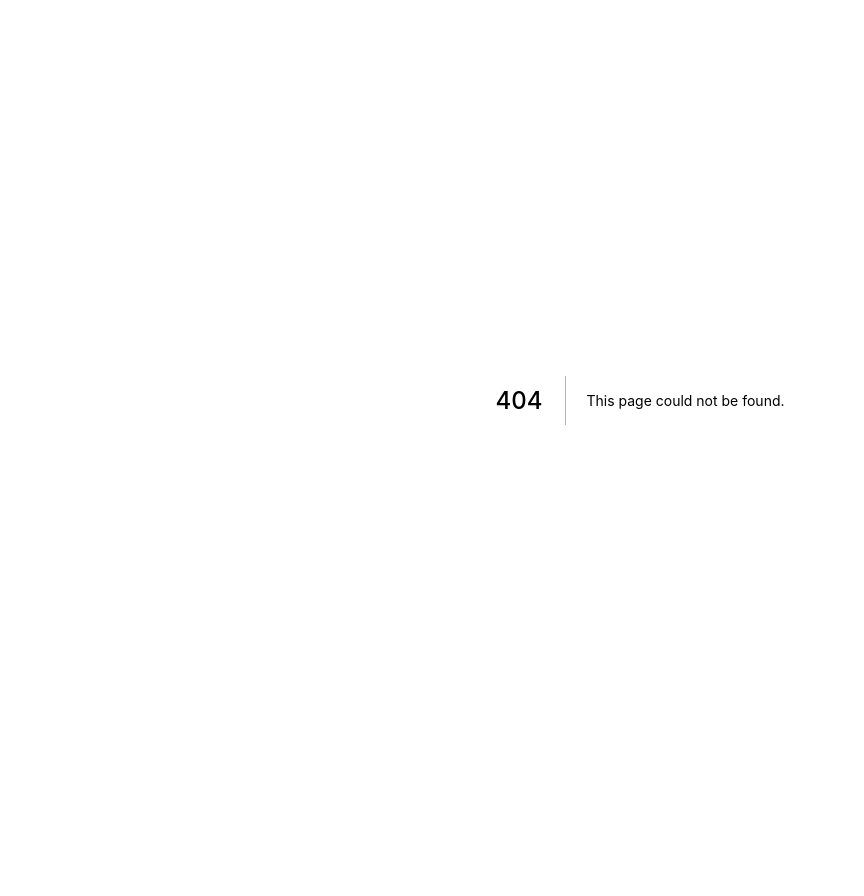
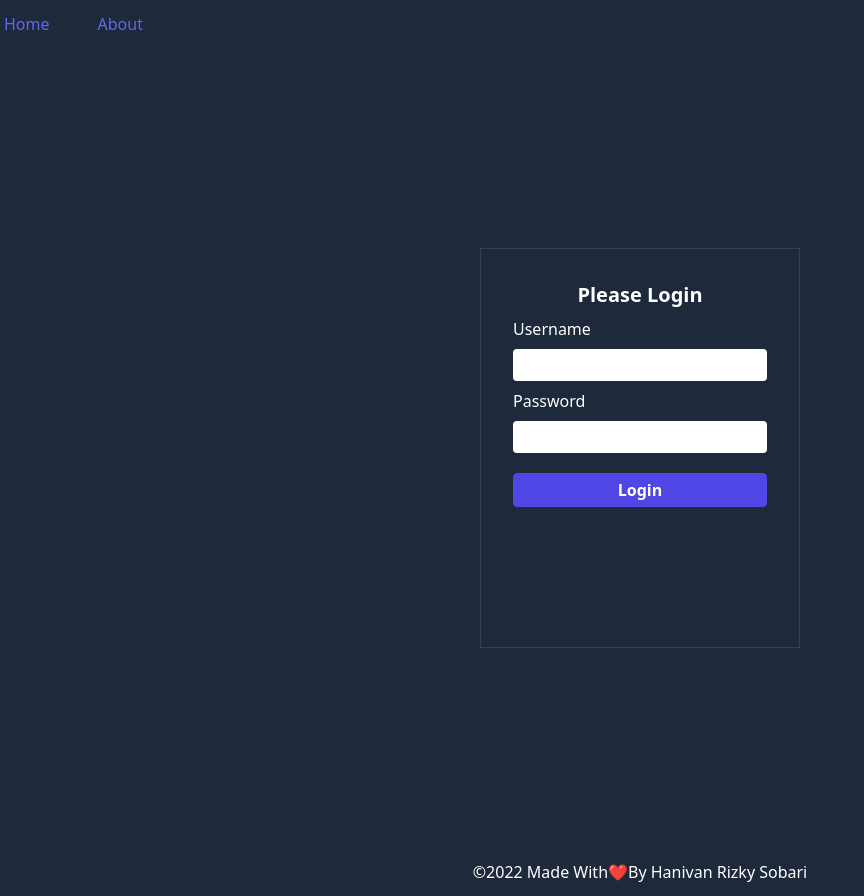
Before and after one commit to Hanivan/profile-page, a Next.js app: page /auth/login in a window 1280 px wide. Before the commit this address had no page. Shown: the whole page, without its empty margins (0-864 px from the left). Before the commit the page ends 800 px from the top, so only its background shows below. Built offline with nearby package versions, Linux system fonts and the light colour scheme.

Commit message:
update<feat>: add login page & better coloring

```diff
--- a/components/global/footer.tsx
+++ b/components/global/footer.tsx
@@ -1,9 +1,16 @@
 import { NextPage } from "next";
+import Link from "next/link";
 
 const Footer: NextPage = () => {
   return (
     <div className="flex items-center justify-evenly text-center h-12">
-      <span>©2022 Made With ❤️ By Hanivan Rizky Sobari</span>
+      <span>
+        ©2022 Made With
+        <Link href={"/auth/login"}>
+          <a>❤️</a>
+        </Link>
+        By Hanivan Rizky Sobari
+      </span>
     </div>
   );
 };
--- a/components/global/navbar.tsx
+++ b/components/global/navbar.tsx
@@ -25,7 +25,7 @@ const Navbar: NextPage<navProps> = ({ title, desc }) => {
           {navList.map(({ text, href }) => (
             <li key={text}>
               <Link href={href}>
-                <a className="hover:text-indigo-600 p-1 transition hover:bg-indigo-300 active:text-indigo-300">
+                <a className="hover:text-slate-800 p-1 transition hover:bg-indigo-600 active:text-indigo-300">
                   {text}
                 </a>
               </Link>
--- a/pages/about.tsx
+++ b/pages/about.tsx
@@ -8,7 +8,7 @@ const About: NextPage = () => {
   const [dark, setDark] = useState(false);
 
   useEffect(() => {
-    timeInHour > 6 && timeInHour < 18 ? setDark(true) : setDark(false);
+    timeInHour > 6 && timeInHour < 18 ? setDark(false) : setDark(true);
   }, []);
   return (
     <div
--- /dev/null
+++ b/pages/auth/login.tsx
@@ -0,0 +1,70 @@
+import Footer from "@components/global/footer";
+import Navbar from "@components/global/navbar";
+import { timeInHour } from "@libs/commons";
+import { NextPage } from "next";
+import { useEffect, useState } from "react";
+
+const Login: NextPage = () => {
+  const [dark, setDark] = useState(false);
+
+  useEffect(() => {
+    timeInHour > 6 && timeInHour < 18 ? setDark(false) : setDark(true);
+  }, []);
+  return (
+    <div
+      className={`${
+        dark ? "bg-slate-800 text-white transition duration-700" : "bg-slate-50"
+      }`}
+    >
+      <main className={`container mx-auto`}>
+        <Navbar />
+        <section className="grid place-items-center h-screen">
+          <div className="w-3/4 md:w-1/4 h-[25rem] border border-slate-700 p-8">
+            <h4 className="text-xl font-bold text-center">Please Login</h4>
+            <form action="" method="post">
+              <div className="grid grid-col my-2">
+                <label htmlFor="username" className="mb-2">
+                  Username
+                </label>
+                <input
+                  type="text"
+                  name="@username"
+                  id="username"
+                  className={`${
+                    dark
+                      ? "text-indigo-800 p-1 rounded"
+                      : "text-black p-1 rounded"
+                  }`}
+                />
+              </div>
+              <div className="grid grid-col my-2">
+                <label htmlFor="password" className="mb-2">
+                  Password
+                </label>
+                <input
+                  type="password"
+                  name="@password"
+                  id="password"
+                  className={`${
+                    dark
+                      ? "text-indigo-800 p-1 rounded"
+                      : "text-black p-1 rounded"
+                  }`}
+                />
+              </div>
+              <button
+                type="submit"
+                className="border border-indigo-600 bg-indigo-600 rounded block w-full mt-5 p-1 hover:bg-indigo-700 font-semibold transition"
+              >
+                Login
+              </button>
+            </form>
+          </div>
+        </section>
+        <Footer />
+      </main>
+    </div>
+  );
+};
+
+export default Login;
--- a/pages/index.tsx
+++ b/pages/index.tsx
@@ -19,7 +19,7 @@ const Home: NextPage = () => {
         setData(data);
         setLoading(false);
       });
-    timeInHour > 6 && timeInHour < 18 ? setDark(true) : setDark(false);
+    timeInHour > 6 && timeInHour < 18 ? setDark(false) : setDark(true);
   }, []);
 
   return (
```
